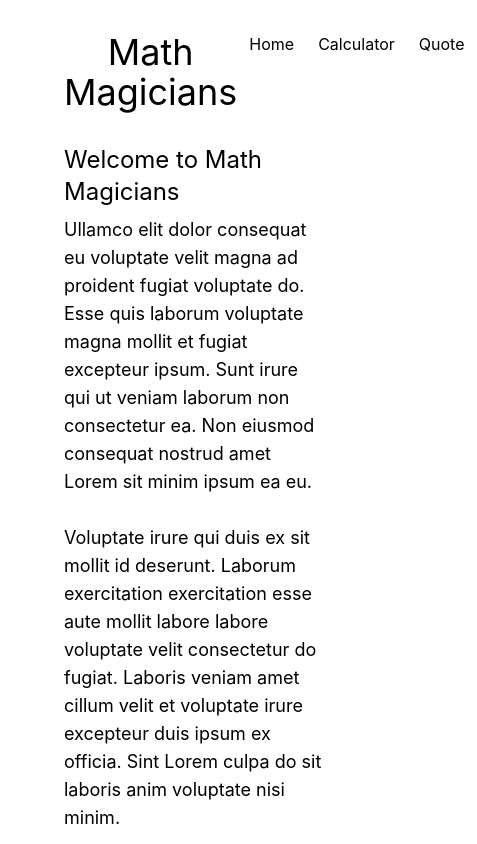
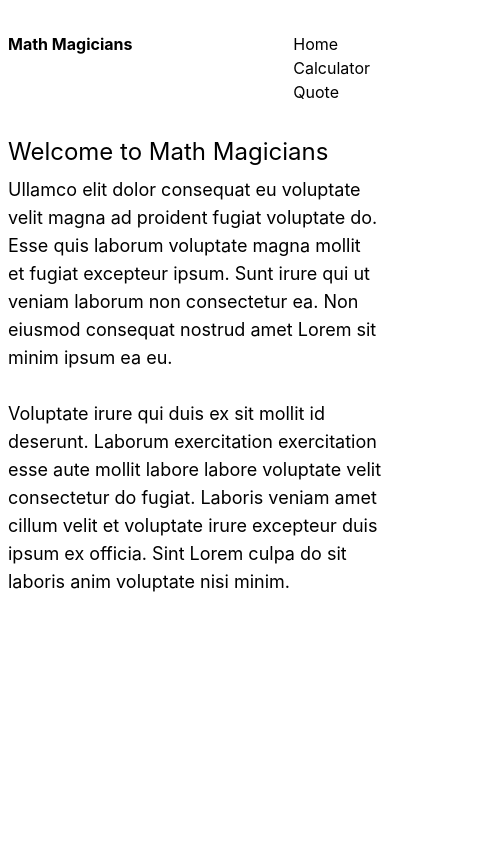
Before and after one commit to abel-tefera/math-magicians, a React (Create React App) app: page / in a window 390 px wide. Shown: the whole page, 477 px wide, since content can reach past the window. Built offline with nearby package versions, Linux system fonts and the light colour scheme.

Commit message:
More UI updates

```diff
--- a/src/components/Header.js
+++ b/src/components/Header.js
@@ -3,9 +3,9 @@
 
 const Header = () => (
   <>
-    <nav className="flex flex-row justify-between px-16 my-8">
-      <h1 className="text-center text-4xl">Math Magicians</h1>
-      <ul className="flex flex-row">
+    <nav className="flex flex-row justify-between md:px-16 px-2 my-8 box-border">
+      <h1 className="text-center md:text-4xl font-bold">Math Magicians</h1>
+      <ul className="flex flex-col md:flex-row">
         <li className="px-3">
           <Link to="/">Home</Link>
         </li>
--- a/src/components/Quotes.js
+++ b/src/components/Quotes.js
@@ -29,7 +29,7 @@
   }, [setQuote]);
 
   return loading ? (
-    <div role="status" className="mt-10 px-16">
+    <div role="status" className="mt-10 md:px-16 px-2">
       <svg
         aria-hidden="true"
         className="w-8 h-8 mr-2 text-gray-200 animate-spin dark:text-gray-600 fill-blue-600"
@@ -49,7 +49,7 @@
       <span className="sr-only">Loading...</span>
     </div>
   ) : (
-    <div className="block max-w-sm p-6 bg-white border border-gray-200 rounded-lg shadow hover:bg-gray-100 dark:bg-gray-800 dark:border-gray-700 dark:hover:bg-gray-700 self-start text-start cursor-pointer mt-10 ml-16">
+    <div className="block max-w-sm p-6 bg-white border border-gray-200 rounded-lg shadow hover:bg-gray-100 dark:bg-gray-800 dark:border-gray-700 dark:hover:bg-gray-700 self-start text-start cursor-pointer mt-10 md:ml-16 mx-2">
       <h5 className="mb-2 text-2xl font-bold tracking-tight text-gray-900 dark:text-white">
         {quote && quote.author}
       </h5>
--- a/src/components/Welcome.js
+++ b/src/components/Welcome.js
@@ -1,7 +1,7 @@
 import React from 'react';
 
 const Welcome = () => (
-  <div className="px-16">
+  <div className="md:px-16 px-2">
     <p className="text-2xl my-2">Welcome to Math Magicians</p>
     <p className="text-lg">
       Ullamco elit dolor consequat eu voluptate velit magna ad proident fugiat
```
